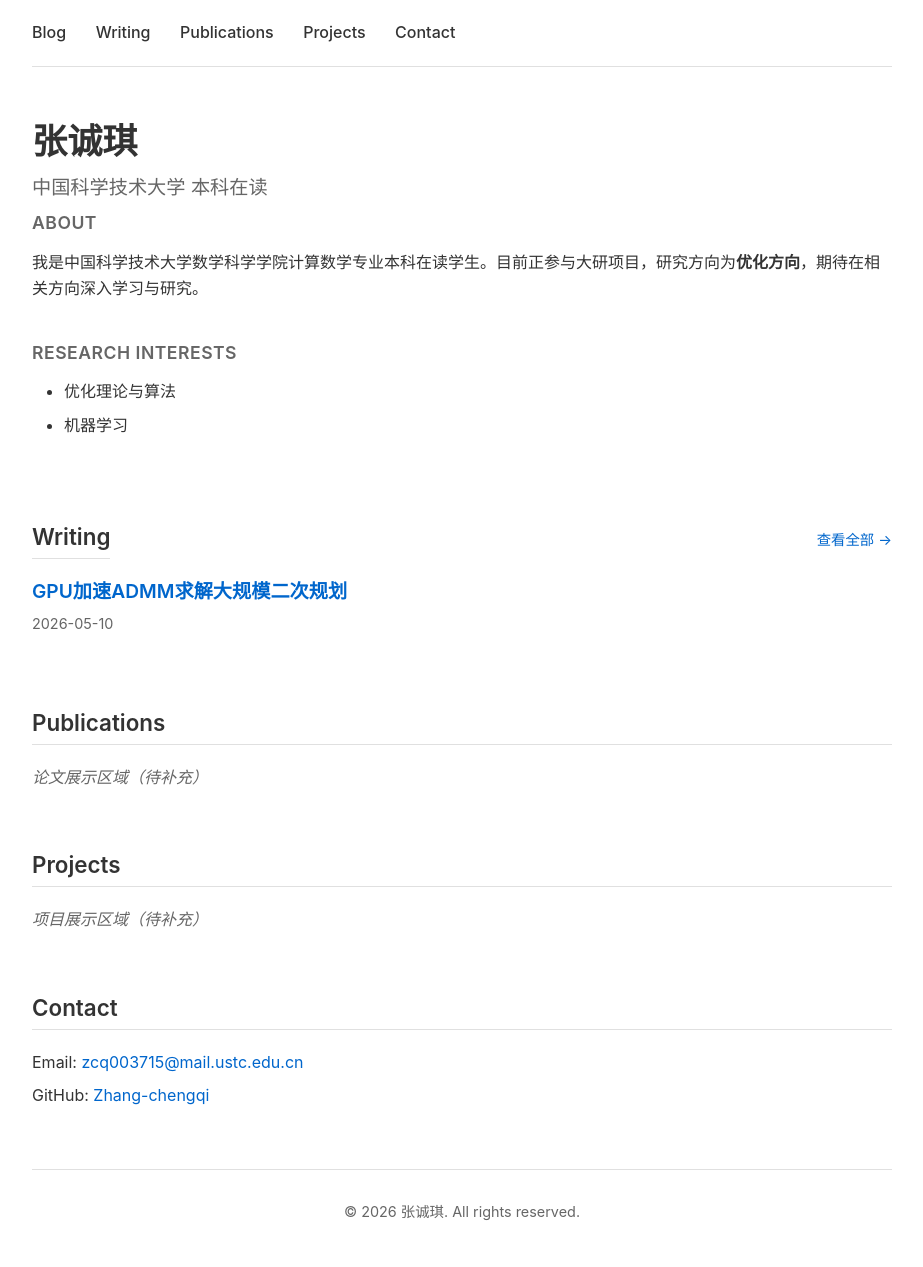
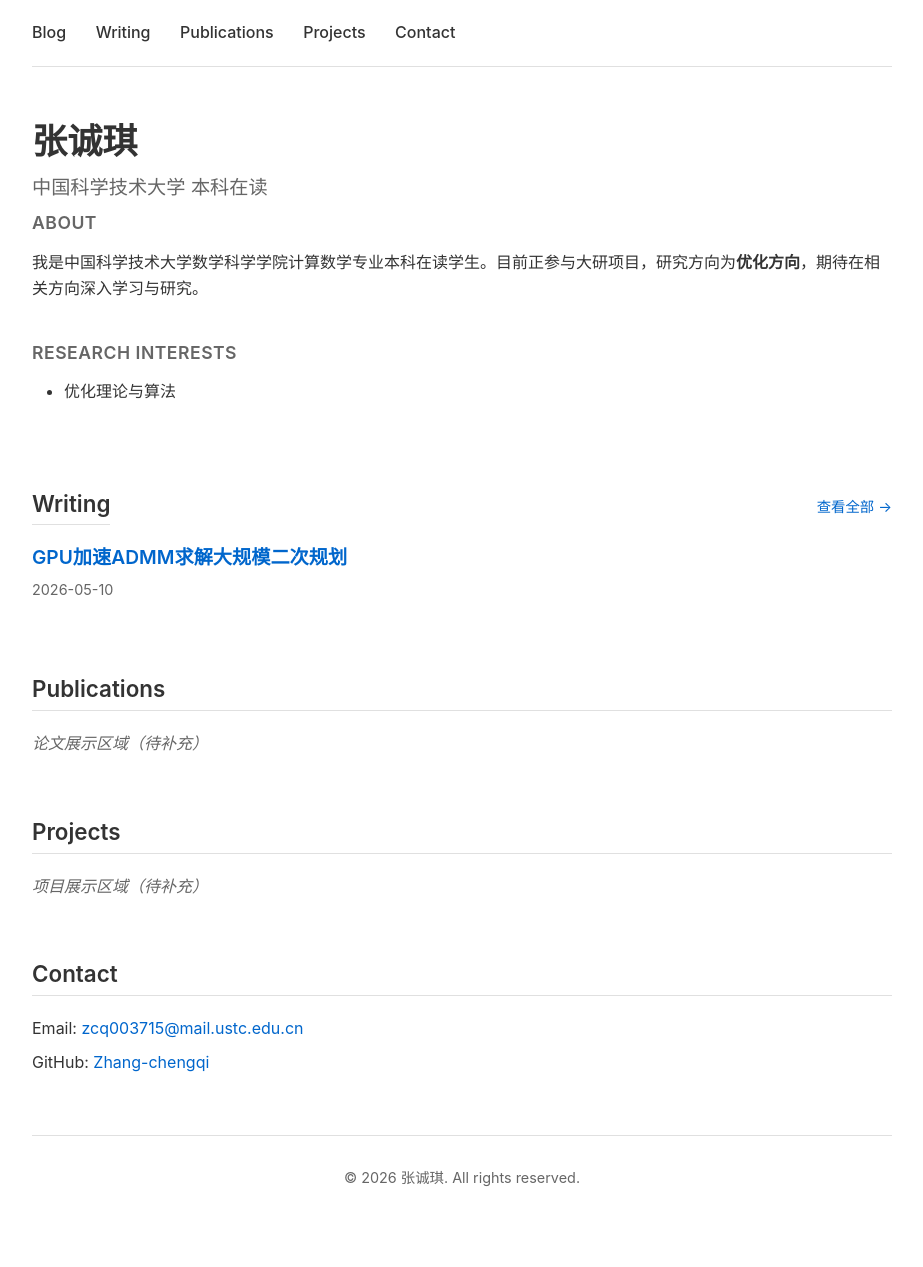
Before and after one commit to Zhang-chengqi/My_Homepage, a Jekyll site: the page built from index.html, in a window 1280 px wide. Shown: the whole page, without its empty margins (178-1101 px from the left). Built offline with Jekyll 4.4.1, drawn with Linux system fonts in a browser that asks for light colours; after the commit the page ends 1234 px from its top, so only the background shows below that.

Commit message:
fix index.html

```diff
--- a/index.html
+++ b/index.html
@@ -18,7 +18,6 @@ title: 张诚琪 | 个人主页
         <h3>Research Interests</h3>
         <ul>
             <li>优化理论与算法</li>
-            <li>机器学习</li>
         </ul>
     </div>
 </div>
```
